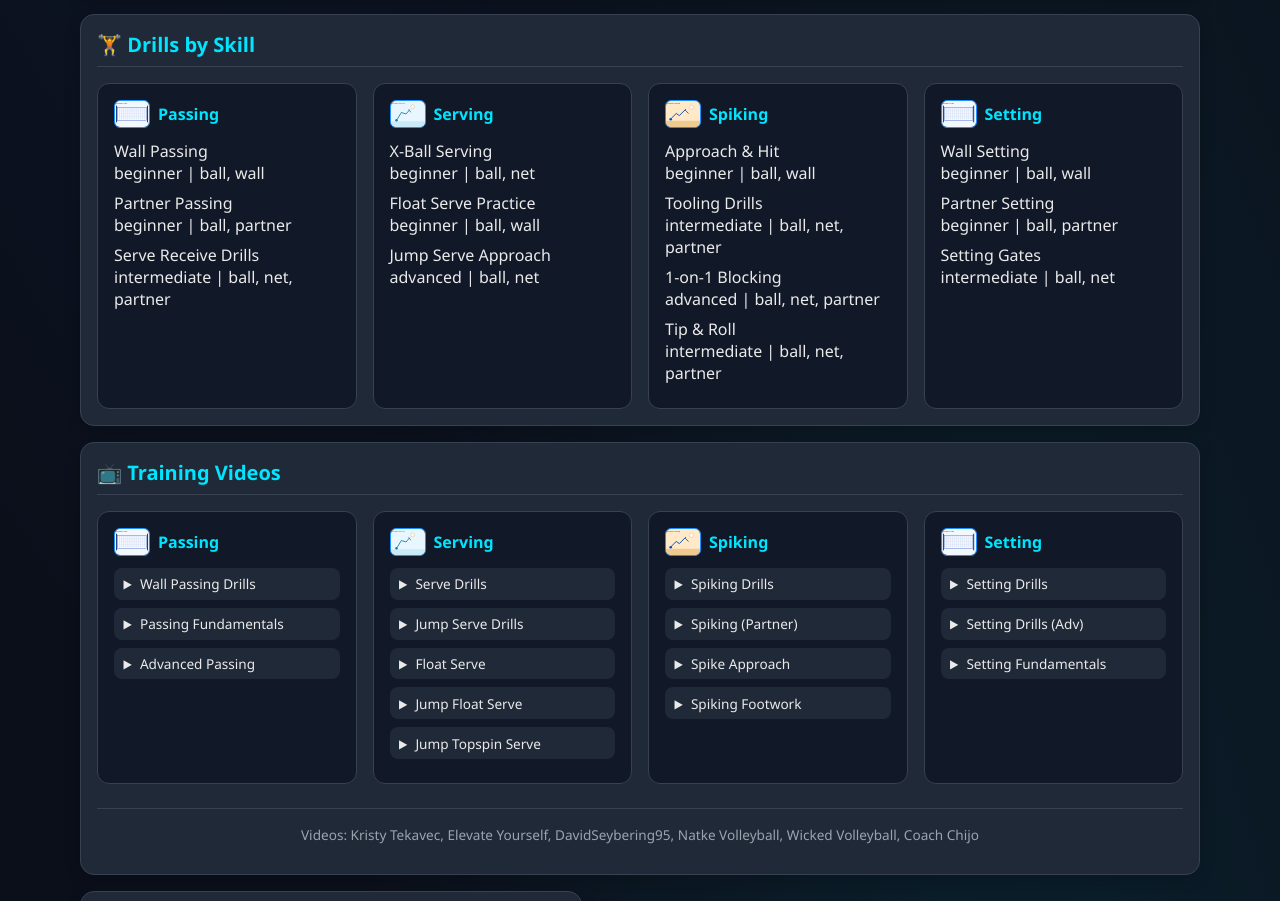
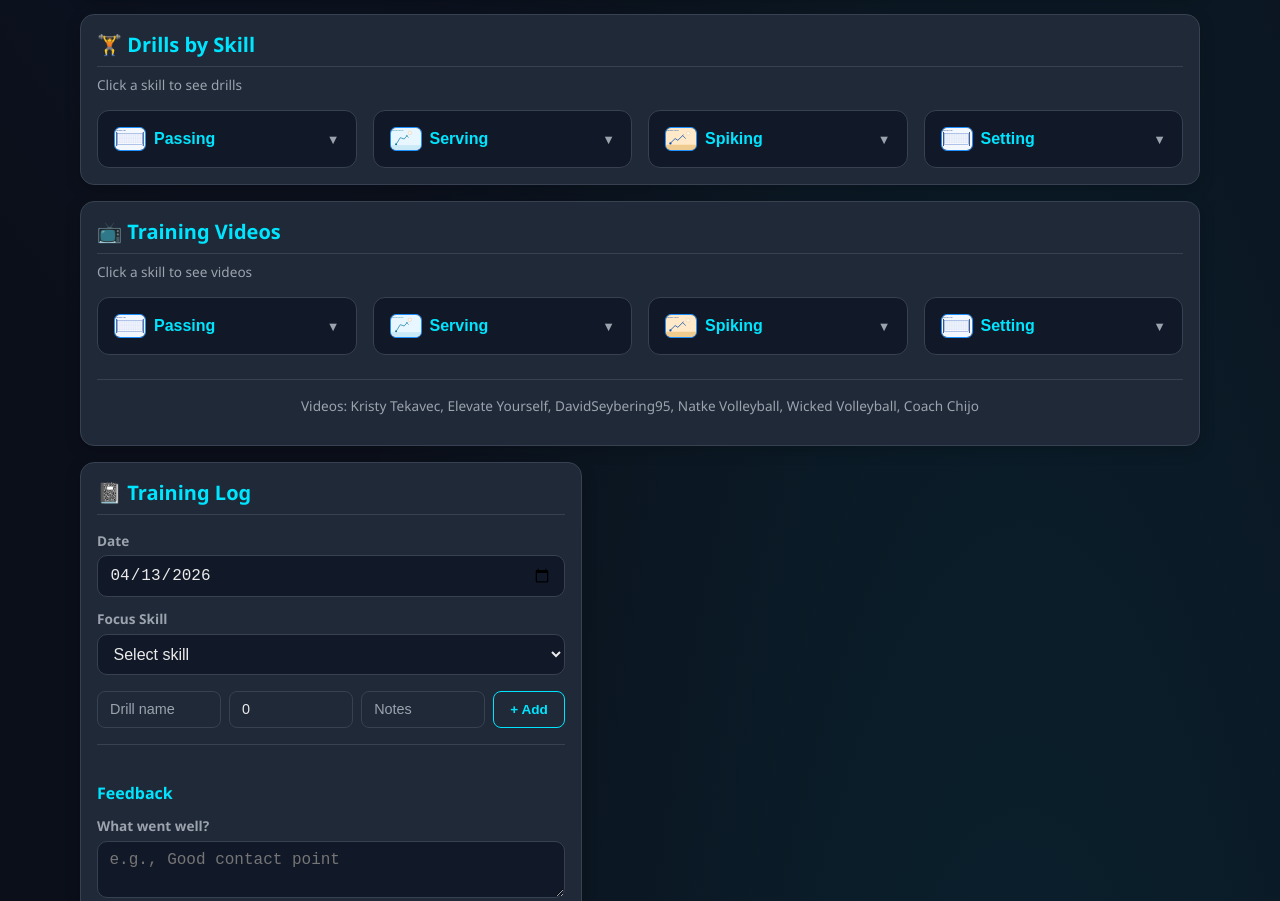
Before and after one commit to malekhibri-source/volleyball-site, a plain HTML site: page first-prototype/index.html in a window 1280 px wide. Shown: the part 2505-3406 px from the top of the page. Drawn offline with nearby package versions, Linux system fonts and the light colour scheme.

Commit message:
Add drills/videos accordion, fix CSS overflow, add tip & roll video

```diff
--- a/first-prototype/app.js
+++ b/first-prototype/app.js
@@ -102,6 +102,7 @@
     { title: "Spiking (Partner)", url: "https://www.youtube.com/watch?v=ZK4lqv5NxXA", skill: "spiking", creator: "Wicked Volleyball" },
     { title: "Spike Approach", url: "https://www.youtube.com/watch?v=EpmR0edNOgo", skill: "spiking", creator: "Coach Chijo" },
     { title: "Spiking Footwork", url: "https://www.youtube.com/watch?v=B7vbjJ2wQQQ", skill: "spiking", creator: "Elevate Yourself" },
+    { title: "Tip & Roll / Cut Shot", url: "https://www.youtube.com/watch?v=jnEA9sV834s", skill: "spiking", creator: "Elevate Yourself" },
     { title: "Serve Drills", url: "https://www.youtube.com/shorts/xJfOgw1dMWM", skill: "serving", creator: "Coach Chijo" },
     { title: "Jump Serve Drills", url: "https://www.youtube.com/watch?v=rKoCO5tIPg8", skill: "serving", creator: "Elevate Yourself" },
     { title: "Float Serve", url: "https://www.youtube.com/watch?v=eg0Yx8VI-ek&t=431s", skill: "serving", creator: "Elevate Yourself" },
@@ -381,6 +382,8 @@
       savePositionSettings();
       renderDashboard();
       updateFormVisibility();
+      renderDrillsBySkill();
+      renderVideosBySkill();
       console.log('[DEBUG] Finished applyPositionSkills');
     }, 10);
   }
@@ -411,37 +414,132 @@
   }
 
   function renderDrillsBySkill() {
-    const skills = ["passing", "serving", "spiking", "setting"];
-    skills.forEach(skill => {
-      const container = document.getElementById("drills-" + skill);
+    const container = document.getElementById("drills-grid");
     if (!container) return;
+
+    const settings = {
+      passing: document.getElementById("pos-passing").checked,
+      serving: document.getElementById("pos-serving").checked,
+      spiking: document.getElementById("pos-spiking").checked,
+      setting: document.getElementById("pos-setting").checked
+    };
+
+    const skillOrder = ["passing", "serving", "spiking", "setting"];
+    const skillIcons = {
+      passing: "vb-net.svg",
+      serving: "vb-serve.svg",
+      spiking: "vb-spike.svg",
+      setting: "vb-net.svg"
+    };
+    const skillLabels = {
+      passing: "Passing",
+      serving: "Serving",
+      spiking: "Spiking",
+      setting: "Setting"
+    };
+
+    let html = "";
+    skillOrder.forEach(skill => {
+      if (!settings[skill]) return;
       const drills = drillsDB.filter(d => d.skill === skill);
-      if (drills.length === 0) {
-        container.innerHTML = "<li>No drills available</li>";
-        return;
-      }
-      container.innerHTML = drills.map(d => `
+      const content = drills.length === 0
+        ? "<li>No drills available</li>"
+        : drills.map(d => `
           <li>
             <span class="drill-name">${d.name}</span>
             <span class="drill-meta">${d.difficulty} | ${d.tools.join(", ")}</span>
           </li>
         `).join("");
+
+      html += `
+        <article class="improvement-card">
+          <button class="skill-toggle" data-skill="${skill}">
+            <img src="${skillIcons[skill]}" alt="${skillLabels[skill]}" class="skill-icon" />
+            ${skillLabels[skill]}
+            <span class="chevron">▼</span>
+          </button>
+          <div class="skill-content" id="drills-content-${skill}">
+            <ul class="video-list">${content}</ul>
+          </div>
+        </article>
+      `;
     });
+
+    container.innerHTML = html;
+    setupSkillAccordion("drills");
   }
 
   function renderVideosBySkill() {
-    const skills = ["passing", "serving", "spiking", "setting"];
-    skills.forEach(skill => {
-      const container = document.getElementById("videos-" + skill);
+    const container = document.getElementById("videos-grid");
     if (!container) return;
+
+    const settings = {
+      passing: document.getElementById("pos-passing").checked,
+      serving: document.getElementById("pos-serving").checked,
+      spiking: document.getElementById("pos-spiking").checked,
+      setting: document.getElementById("pos-setting").checked
+    };
+
+    const skillOrder = ["passing", "serving", "spiking", "setting"];
+    const skillIcons = {
+      passing: "vb-net.svg",
+      serving: "vb-serve.svg",
+      spiking: "vb-spike.svg",
+      setting: "vb-net.svg"
+    };
+    const skillLabels = {
+      passing: "Passing",
+      serving: "Serving",
+      spiking: "Spiking",
+      setting: "Setting"
+    };
+
+    let html = "";
+    skillOrder.forEach(skill => {
+      if (!settings[skill]) return;
       const videos = videosDB.filter(v => v.skill === skill);
-      if (videos.length === 0) {
-        container.innerHTML = "<li>No videos available</li>";
-        return;
-      }
-      container.innerHTML = videos.map(v => `
+      const content = videos.length === 0
+        ? "<li>No videos available</li>"
+        : videos.map(v => `
           <li><a href="${v.url}" target="_blank"><span class="play-icon">▶</span> ${v.title}</a></li>
         `).join("");
+
+      html += `
+        <article class="improvement-card">
+          <button class="skill-toggle" data-skill="${skill}">
+            <img src="${skillIcons[skill]}" alt="${skillLabels[skill]}" class="skill-icon" />
+            ${skillLabels[skill]}
+            <span class="chevron">▼</span>
+          </button>
+          <div class="skill-content" id="videos-content-${skill}">
+            <ul class="video-list">${content}</ul>
+          </div>
+        </article>
+      `;
+    });
+
+    container.innerHTML = html;
+    setupSkillAccordion("videos");
+  }
+
+  function setupSkillAccordion(section) {
+    const toggles = document.querySelectorAll(`#${section}-grid .skill-toggle`);
+    toggles.forEach(toggle => {
+      toggle.addEventListener("click", function() {
+        const skill = this.dataset.skill;
+        const content = document.getElementById(`${section}-content-${skill}`);
+        const isActive = this.classList.contains("active");
+
+        document.querySelectorAll(`#${section}-grid .skill-toggle`).forEach(t => {
+          t.classList.remove("active");
+          document.getElementById(`${section}-content-${t.dataset.skill}`).classList.remove("show");
+        });
+
+        if (!isActive) {
+          this.classList.add("active");
+          content.classList.add("show");
+        }
+      });
     });
   }
 
@@ -450,11 +548,11 @@
     document.getElementById("training-form").addEventListener("submit", handleTrainingSubmit);
     document.getElementById("add-drill-btn").addEventListener("click", handleAddDrill);
 
-    document.getElementById("pos-serving").addEventListener("change", () => { savePositionSettings(); renderDashboard(); updateFormVisibility(); });
-    document.getElementById("pos-spiking").addEventListener("change", () => { savePositionSettings(); renderDashboard(); updateFormVisibility(); });
-    document.getElementById("pos-passing").addEventListener("change", () => { savePositionSettings(); renderDashboard(); updateFormVisibility(); });
-    document.getElementById("pos-setting").addEventListener("change", () => { savePositionSettings(); renderDashboard(); updateFormVisibility(); });
-    document.getElementById("pos-blocking").addEventListener("change", () => { savePositionSettings(); renderDashboard(); updateFormVisibility(); });
+    document.getElementById("pos-serving").addEventListener("change", () => { savePositionSettings(); renderDashboard(); updateFormVisibility(); renderDrillsBySkill(); renderVideosBySkill(); });
+    document.getElementById("pos-spiking").addEventListener("change", () => { savePositionSettings(); renderDashboard(); updateFormVisibility(); renderDrillsBySkill(); renderVideosBySkill(); });
+    document.getElementById("pos-passing").addEventListener("change", () => { savePositionSettings(); renderDashboard(); updateFormVisibility(); renderDrillsBySkill(); renderVideosBySkill(); });
+    document.getElementById("pos-setting").addEventListener("change", () => { savePositionSettings(); renderDashboard(); updateFormVisibility(); renderDrillsBySkill(); renderVideosBySkill(); });
+    document.getElementById("pos-blocking").addEventListener("change", () => { savePositionSettings(); renderDashboard(); updateFormVisibility(); renderDrillsBySkill(); renderVideosBySkill(); });
 
     document.getElementById("position-select").addEventListener("change", function() {
       const position = this.value;
--- a/first-prototype/index.html
+++ b/first-prototype/index.html
@@ -296,46 +296,14 @@
 
     <section id="drills-section" aria-labelledby="drills-title">
       <h2>🏋️ Drills by Skill</h2>
-      <div class="improvement-grid">
-        <article class="improvement-card">
-          <h3><img src="vb-net.svg" alt="Pass" class="skill-icon" /> Passing</h3>
-          <ul class="video-list" id="drills-passing"></ul>
-        </article>
-        <article class="improvement-card">
-          <h3><img src="vb-serve.svg" alt="Serve" class="skill-icon" /> Serving</h3>
-          <ul class="video-list" id="drills-serving"></ul>
-        </article>
-        <article class="improvement-card">
-          <h3><img src="vb-spike.svg" alt="Spike" class="skill-icon" /> Spiking</h3>
-          <ul class="video-list" id="drills-spiking"></ul>
-        </article>
-        <article class="improvement-card">
-          <h3><img src="vb-net.svg" alt="Set" class="skill-icon" /> Setting</h3>
-          <ul class="video-list" id="drills-setting"></ul>
-        </article>
-      </div>
+      <p class="section-subtitle">Click a skill to see drills</p>
+      <div class="improvement-grid" id="drills-grid"></div>
     </section>
 
     <section id="videos-section" aria-labelledby="videos-title">
       <h2>📺 Training Videos</h2>
-      <div class="improvement-grid">
-        <article class="improvement-card">
-          <h3><img src="vb-net.svg" alt="Pass" class="skill-icon" /> Passing</h3>
-          <ul class="video-list" id="videos-passing"></ul>
-        </article>
-        <article class="improvement-card">
-          <h3><img src="vb-serve.svg" alt="Serve" class="skill-icon" /> Serving</h3>
-          <ul class="video-list" id="videos-serving"></ul>
-        </article>
-        <article class="improvement-card">
-          <h3><img src="vb-spike.svg" alt="Spike" class="skill-icon" /> Spiking</h3>
-          <ul class="video-list" id="videos-spiking"></ul>
-        </article>
-        <article class="improvement-card">
-          <h3><img src="vb-net.svg" alt="Set" class="skill-icon" /> Setting</h3>
-          <ul class="video-list" id="videos-setting"></ul>
-        </article>
-      </div>
+      <p class="section-subtitle">Click a skill to see videos</p>
+      <div class="improvement-grid" id="videos-grid"></div>
       <p class="improvement-credit">
         Videos: Kristy Tekavec, Elevate Yourself, DavidSeybering95, Natke Volleyball, Wicked Volleyball, Coach Chijo
       </p>
--- a/first-prototype/volley.css
+++ b/first-prototype/volley.css
@@ -518,6 +518,7 @@ button[type="submit"]:hover {
   border-radius: 12px;
   padding: 1rem;
   transition: all 0.2s;
+  overflow: hidden;
 }
 
 .improvement-card:hover {
@@ -869,6 +870,57 @@ button[type="submit"]:hover {
   color: var(--bg);
 }
 
+.skill-toggle {
+  width: 100%;
+  display: flex;
+  align-items: center;
+  gap: 0.5rem;
+  padding: 0;
+  background: none;
+  border: none;
+  cursor: pointer;
+  text-align: left;
+  color: var(--accent);
+  font-size: 1rem;
+  font-weight: 600;
+  box-sizing: border-box;
+  flex-wrap: nowrap;
+}
+
+.skill-toggle:hover {
+  color: var(--primary);
+}
+
+.skill-toggle .chevron {
+  margin-left: auto;
+  transition: transform 0.2s ease;
+  font-size: 0.8rem;
+  color: var(--text-muted);
+  flex-shrink: 0;
+}
+
+.skill-toggle .skill-icon {
+  width: 32px;
+  height: 24px;
+  object-fit: cover;
+  border-radius: 6px;
+  border: 1px solid var(--primary);
+  flex-shrink: 0;
+}
+
+.skill-toggle.active .chevron {
+  transform: rotate(180deg);
+}
+
+.skill-content {
+  display: none;
+  margin-top: 0.75rem;
+}
+
+.skill-content.show {
+  display: block;
+}
+
 .form-cards {
   display: grid;
   grid-template-columns: repeat(2, 1fr);
```
Also changed, not shown: 1 other file. Lines whose indentation alone changed are shown as unchanged.
